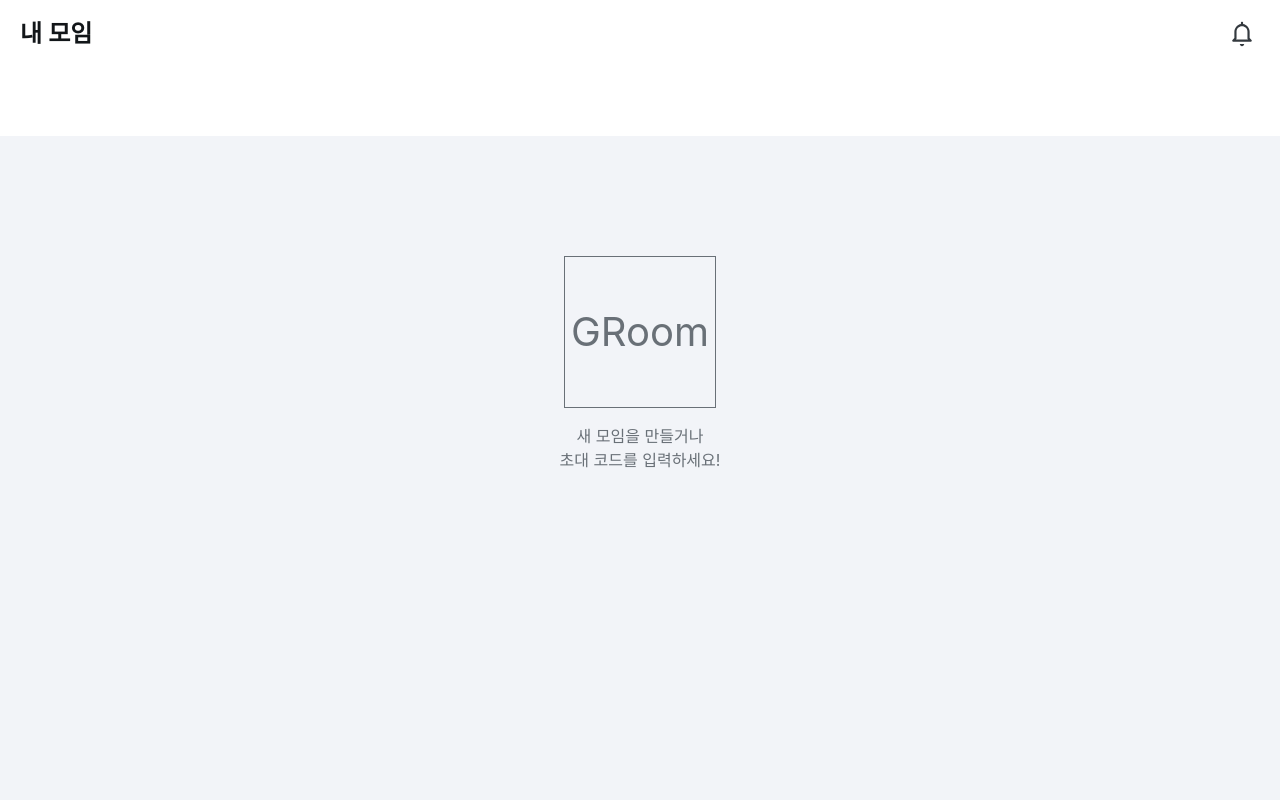
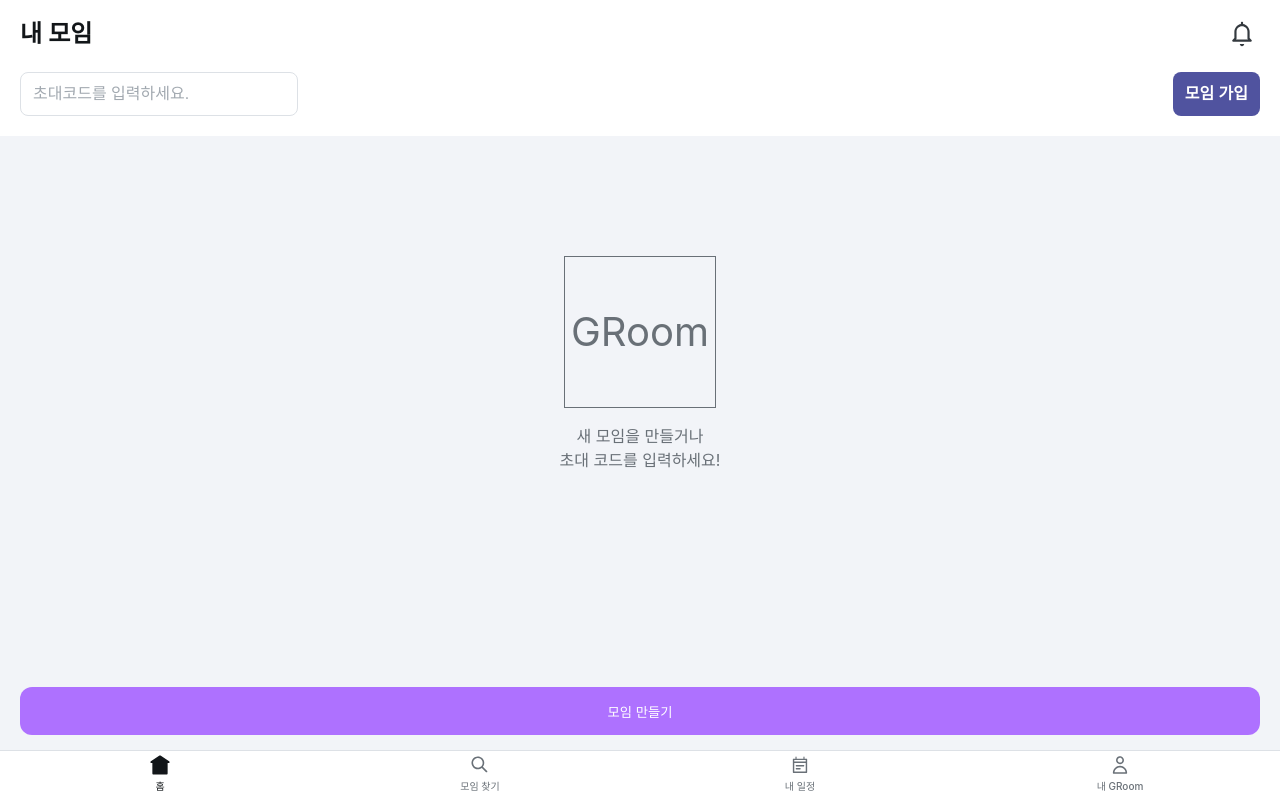
Before and after one commit to groom-link/groom-client, a Next.js app: page /home in a window 1280 px wide. Built offline with nearby package versions, Linux system fonts and the light colour scheme; a web font is replaced by a local one.

Commit message:
feat: Markup Home page

```diff
--- a/src/components/atoms/Button/index.tsx
+++ b/src/components/atoms/Button/index.tsx
@@ -3,16 +3,19 @@ import styled from '@emotion/styled';
 import colors from '../../../styles/colors';
 
 type Props = {
+  className?: string;
+  label: string;
   size: 'large' | 'medium';
   disabled: boolean;
   color: 'purple' | 'gray' | 'ghost';
   onClick: () => void;
 };
 
-const BasicButton = styled.button<Omit<Props, 'color' | 'onClick'>>`
+const BasicButton = styled.button<Pick<Props, 'size' | 'disabled'>>`
   width: 100%;
+  padding: 0;
   border-radius: 12px;
-  height: ${({ size }) => (size === 'large' ? '54px' : '48px')};
+  height: ${({ size }) => (size === 'large' ? '56px' : '48px')};
 `;
 
 const PurpleButton = styled(BasicButton)`
@@ -46,22 +49,29 @@ const GhostButton = styled(BasicButton)`
   }
 `;
 
-const Button = ({ size, disabled, color, onClick }: Props) => {
+const Button = ({
+  className,
+  label,
+  size,
+  disabled,
+  color,
+  onClick
+}: Props) => {
   if (color === 'purple')
     return (
-      <PurpleButton type="button" {...{ size, disabled, onClick }}>
-        버튼 이름
+      <PurpleButton type="button" {...{ className, size, disabled, onClick }}>
+        {label}
       </PurpleButton>
     );
   if (color === 'gray')
     return (
-      <GrayButton type="button" {...{ size, disabled, onClick }}>
-        버튼 이름
+      <GrayButton type="button" {...{ className, size, disabled, onClick }}>
+        {label}
       </GrayButton>
     );
   return (
-    <GhostButton type="button" {...{ size, disabled, onClick }}>
-      버튼 이름
+    <GhostButton type="button" {...{ className, size, disabled, onClick }}>
+      {label}
     </GhostButton>
   );
 };
--- a/src/components/atoms/TextButton/index.tsx
+++ b/src/components/atoms/TextButton/index.tsx
@@ -13,6 +13,7 @@ type Props = {
 
 const Button = styled.button<Pick<Props, 'color'>>`
   ${semiBold16}
+  width: max-content;
   height: 44px;
   padding: 10px 12px;
   color: ${({ color }) =>
--- a/src/components/molecules/Textinput/index.tsx
+++ b/src/components/molecules/Textinput/index.tsx
@@ -8,7 +8,7 @@ import { Warning } from '../../atoms/icons';
 
 type Props = {
   className?: string;
-  label: string;
+  label?: string;
   width?: string;
   isError: boolean;
   placeholder?: string;
@@ -72,7 +72,7 @@ const TextInput = ({
 }: Props) => {
   return (
     <div className={className}>
-      <Label text={label} marginBottom="4px" />
+      {label && <Label text={label} marginBottom="4px" />}
       <InputBox>
         <Input
           type="text"
--- a/src/pages/home.tsx
+++ b/src/pages/home.tsx
@@ -1,25 +1,33 @@
 import styled from '@emotion/styled';
 
+import { Button, TextButton } from '../components/atoms';
 import { NotificationOff } from '../components/atoms/icons';
+import { Tab, TextInput } from '../components/molecules';
 import colors from '../styles/colors';
 import { regular16, semiBold24 } from '../styles/typography';
 
+const HEADER_HEIGHT = '136px' as const;
+
 const Background = styled.div`
+  box-sizing: border-box;
   display: flex;
   flex-direction: column;
   align-items: center;
   width: 100vw;
   height: 100vh;
+  padding: 0 20px;
   background-color: ${colors.grayScale.gray01};
 `;
 
 const Header = styled.header`
+  position: fixed;
+  top: 0;
   box-sizing: border-box;
   display: flex;
   flex-direction: column;
   align-items: center;
   width: 100%;
-  height: 136px;
+  height: ${HEADER_HEIGHT};
   padding: 16px 20px 20px;
   background-color: ${colors.grayScale.white};
 `;
@@ -28,6 +36,13 @@ const TopBox = styled.div`
   display: flex;
   justify-content: space-between;
   width: 100%;
+`;
+
+const BottomBox = styled.div`
+  display: flex;
+  width: 100%;
+  justify-content: space-between;
+  margin-top: 20px;
 `;
 
 const Title = styled.h1`
@@ -41,7 +56,7 @@ const Logo = styled.div`
   justify-content: center;
   width: 150px;
   height: 150px;
-  margin-top: 120px;
+  margin-top: calc(120px + ${HEADER_HEIGHT});
   border: 1px solid ${colors.grayScale.gray04};
   color: ${colors.grayScale.gray04};
   font-size: 40px;
@@ -54,14 +69,41 @@ const EmptyDescription = styled.span`
   color: ${colors.grayScale.gray04};
 `;
 
+const MakeGroupButton = styled(Button)`
+  position: fixed;
+  bottom: 65px;
+  width: calc(100% - 40px);
+`;
+
+const Footer = styled(Tab)`
+  position: fixed;
+  bottom: 0;
+`;
+
 const Home = () => {
   return (
+    <>
       <Background>
         <Header>
           <TopBox>
             <Title>내 모임</Title>
             <NotificationOff width="36px" height="36px" />
           </TopBox>
+          <BottomBox>
+            <TextInput
+              width="278px"
+              isError={false}
+              value={''}
+              placeholder="초대코드를 입력하세요."
+              onChange={() => console.log()}
+            />
+            <TextButton
+              color="navy"
+              label="모임 가입"
+              isDisabled={false}
+              onClick={() => console.log('clicked')}
+            />
+          </BottomBox>
         </Header>
         <Logo>GRoom</Logo>
         <EmptyDescription>
@@ -69,7 +111,16 @@ const Home = () => {
           <br />
           초대 코드를 입력하세요!
         </EmptyDescription>
+        <MakeGroupButton
+          label="모임 만들기"
+          size="medium"
+          disabled={false}
+          color="purple"
+          onClick={() => console.log('clicked')}
+        />
+        <Footer activeMenu="홈" />
       </Background>
+    </>
   );
 };
 
```
Also changed, not shown: 1 other file (tests, documents, lock files or other folders). Lines whose indentation alone changed are shown as unchanged.
